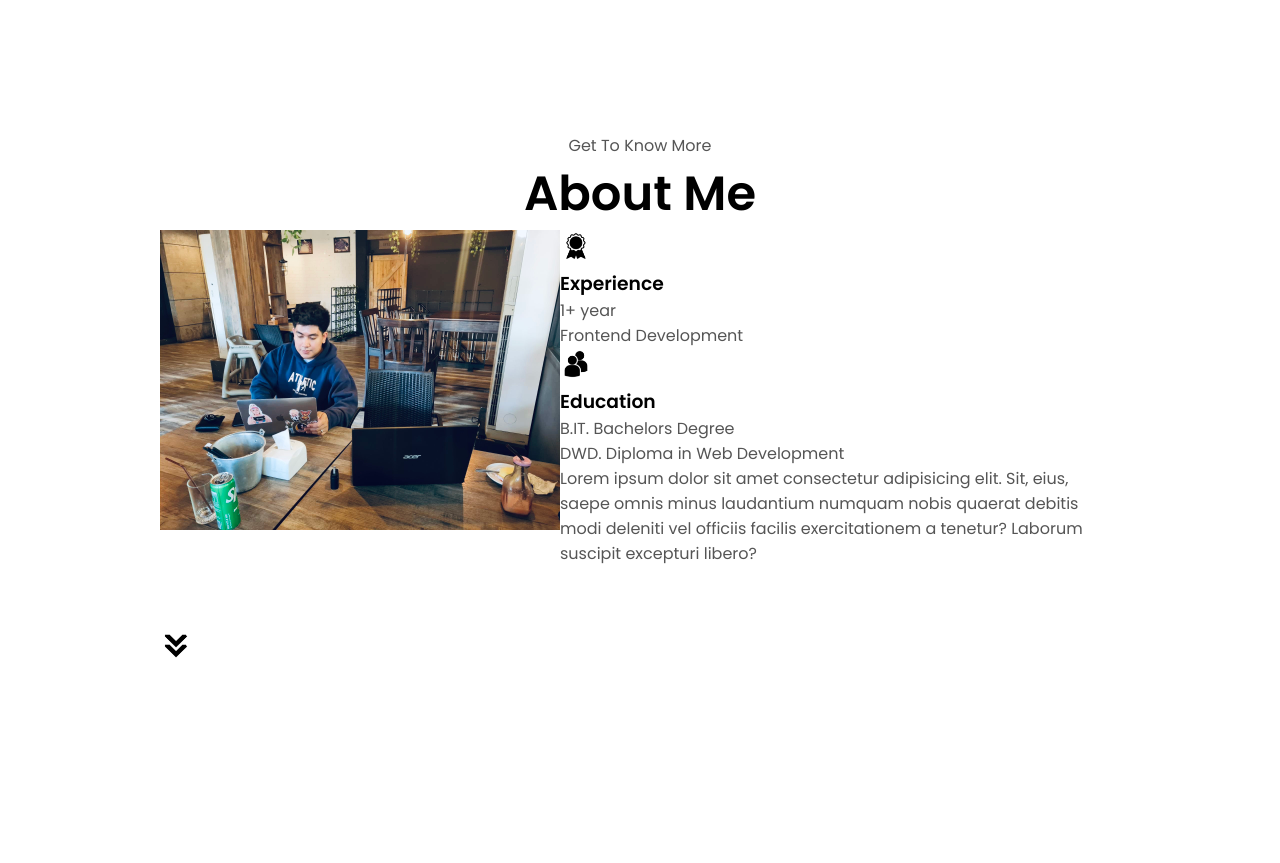
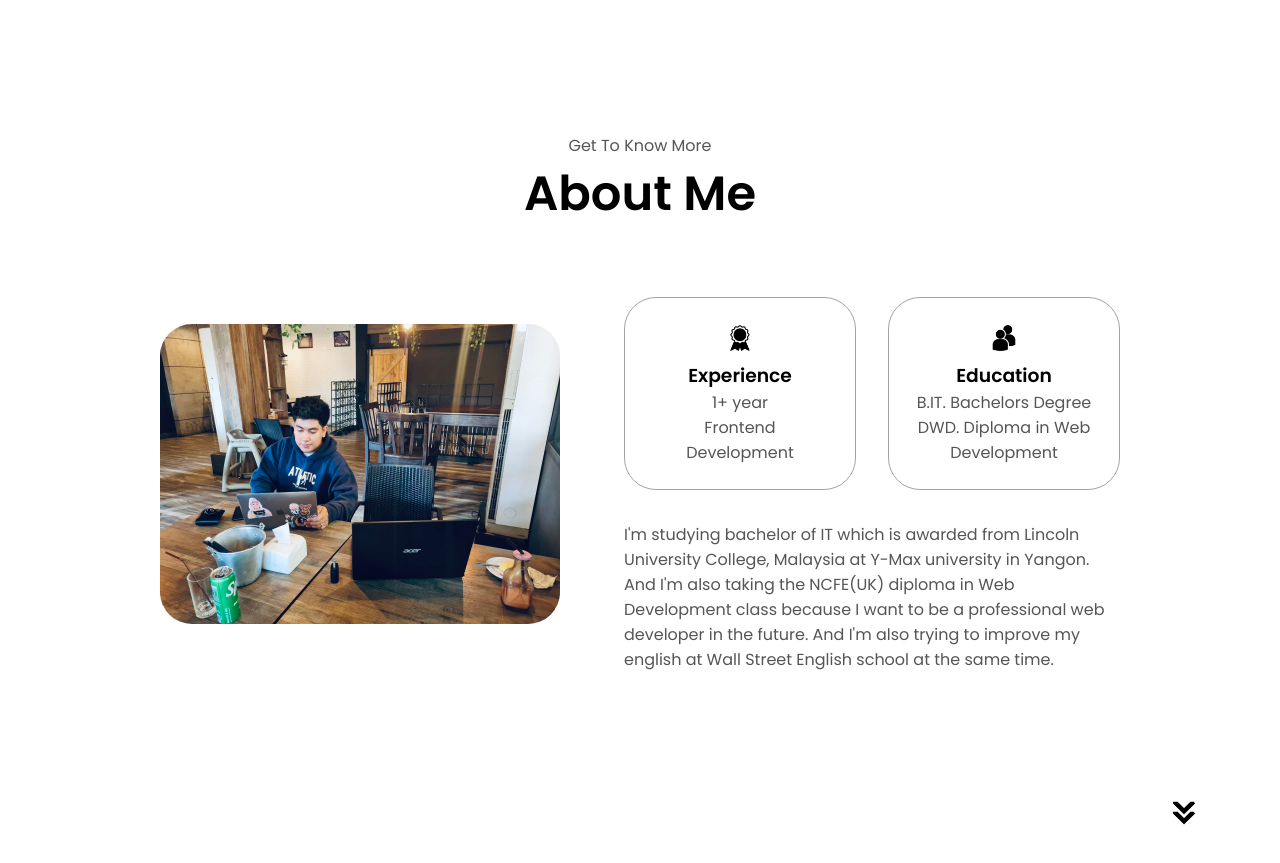
Before and after one commit to PyaePhoneNaing/Paolo-Portfolio, a plain HTML site: page index.html in a window 1280 px wide. Shown: the part 675-1538 px from the top of the page. Drawn offline with Linux system fonts and the light colour scheme.

Commit message:
quick update

```diff
--- a/index.html
+++ b/index.html
@@ -98,11 +98,13 @@
           </div>
 
           <div class="text-container">
-            <p>Lorem ipsum dolor sit amet consectetur
-              adipisicing elit. Sit, eius, saepe omnis minus
-              laudantium numquam nobis quaerat debitis modi
-              deleniti vel officiis facilis exercitationem
-              a tenetur? Laborum suscipit excepturi libero?</p>
+            <p>I'm studying bachelor of IT which is awarded from Lincoln University College, Malaysia
+              at Y-Max university in Yangon. And I'm also taking the NCFE(UK) diploma in Web Development class
+              because I want to be a professional web developer in the future. And I'm also trying to improve my english
+              at Wall Street English school at the same time.
+
+
+            </p>
           </div>
 
         </div>
--- a/style.css
+++ b/style.css
@@ -262,3 +262,55 @@ section{
 .btn-container{
     gap: 1rem;
 }
+
+/*About Section*/
+
+#about{
+    position: relative;
+}
+
+.about-containers{
+    gap: 2rem;
+    margin-bottom: 2rem;
+    margin-top: -5rem;
+}
+
+.about-details-container{
+    justify-content: center;
+    flex-direction: column;
+}
+
+.about-containers,.about-details-container{
+    display: flex;
+}
+
+.about-pic{
+    border-radius: 2rem;
+}
+
+.arrow{
+    position: absolute;
+    right: -5rem;
+    bottom: 2.5rem;
+}
+
+.details-container{
+    padding: 1.5rem;
+    flex: 1;
+    background: white;
+    border-radius: 2rem;
+    border: rgb(53, 53, 53) 0.1rem solid;
+    border-color: rgb(163, 163, 163);
+    text-align: center;
+}
+
+.section-container{
+    gap: 4rem;
+    height: 80%;
+}
+
+.section_pic-container{
+    height: 400px;
+    width: 400px;
+    margin: auto 0;
+}
```
Also changed, not shown: 2 other files.
